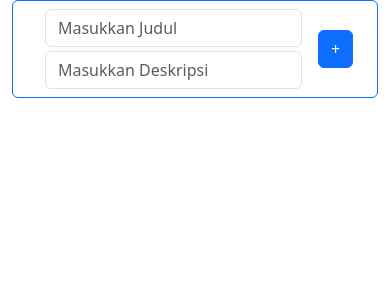
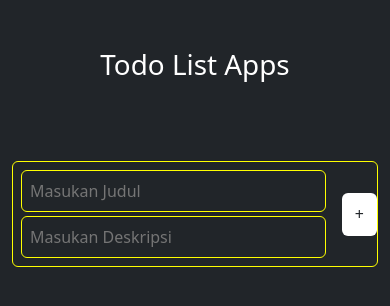
Before and after one commit to gilangmukharom/Varnion_Assignment, a React (Create React App) app: page / in a window 390 px wide. Shown: the top 306 px of the page. Built offline with nearby package versions, Linux system fonts and the light colour scheme.

Commit message:
update assigment 100% responsive

```diff
--- a/src/App.tsx
+++ b/src/App.tsx
@@ -5,7 +5,8 @@ import OutputComponent from './components/OutputComponent';
 
 const App: React.FC = () => {
   return (
-    <div className='container-fluid w-100 d-flex flex-column gap-5'>
+    <div className='container-fluid min-vh-100 d-flex flex-column gap-4 bg-dark'>
+      <h1 className='text-center text-white mt-5'>Todo List Apps</h1>
       <InputComponent />
       <OutputComponent />
     </div>
--- a/src/components/InputComponent.tsx
+++ b/src/components/InputComponent.tsx
@@ -3,13 +3,24 @@ import React, { useState } from "react";
 import { useDispatch } from "react-redux";
 import { addTodo } from "../redux/todoSlice";
 import "bootstrap/dist/css/bootstrap.min.css";
+import "./style.css";
 
 const InputComponent: React.FC = () => {
   const dispatch = useDispatch();
   const [task1, setTask1] = useState("");
   const [task2, setTask2] = useState("");
+  const [error, setError] = useState<string | null>(null);
 
   const handleAddTodo = () => {
+    if (task1.trim() === "" || task2.trim() === "") {
+      setError("Silahkan isi judul dan deskripsinya!");
+      return;
+    }
+
+    // Reset error state
+    setError(null);
+
+    // Add todo
     dispatch(addTodo({ task: `${task1} - ${task2}` }));
     setTask1("");
     setTask2("");
@@ -17,26 +28,29 @@ const InputComponent: React.FC = () => {
 
   return (
     <div
-      className="border border-primary rounded col-sm-4 col-md-7 col-lg-6 d-flex flex-rows justify-content-center align-items-center gap-2 m-lg-auto m-md-auto m-sm-0">
+      className="custom-input border-custom rounded col-lg-6 d-flex flex-rows justify-content-center align-items-center gap-2 my-5 mx-auto">
       <div
-        className="col-sm-7 col-md-9 col-lg-10 d-flex flex-column p-2 rounded gap-1">
+        className="custom-input col-lg-10 d-flex flex-column p-2 rounded gap-1">
         <input
           type="text"
-          className="form-control"
-          placeholder="Masukkan Judul"
+          className="border-custom bg-dark text-white rounded p-2"
+          placeholder="Masukan Judul"
           value={task1}
           onChange={(e) => setTask1(e.target.value)}
+          required
         />
         <input
           type="text"
-          className="form-control" // Added Bootstrap class for styling
-          placeholder="Masukkan Deskripsi"
+          className="border-custom bg-dark text-white rounded p-2"
+          placeholder="Masukan Deskripsi"
           value={task2}
           onChange={(e) => setTask2(e.target.value)}
+          required
         />
+        {error && <div className="text-danger">{error}</div>}
       </div>
       <button
-        className="btn btn-primary"
+        className="btn btn-custom-1"
         onClick={handleAddTodo}
       >
         +
--- a/src/components/OutputComponent.tsx
+++ b/src/components/OutputComponent.tsx
@@ -47,24 +47,26 @@ const OutputComponent: React.FC = () => {
         {todoList.map((todo) => (
           <div
             key={todo.id}
-            className="col-sm-6 col-md-4 col-lg-3 m-auto d-flex border border-primary mb-2 rounded justify-content-between gap-3 btn pointer"
+            className="col-sm-6 col-md-4 col-lg-3 m-auto d-flex border-custom mb-2 rounded justify-content-between gap-3 btn pointer"
           >
-            <div className="d-flex flex-column justify-content-between gap-2 overflow-ellipsis"
+            <div className="w-100 justify-content-between text-start gap-2 overflow-ellipsis"
             onClick={() => handleTodoClick(todo.id)}>
-              <h3 className="overflow-ellipsis"> {todo.task.split("-")[0]}</h3>
-              <p className="overflow-ellipsis">{todo.task.split("-")[1]}</p>
+              <h3 className="overflow-ellipsis text-white"> {todo.task.split("-")[0]}</h3>
+              <p className="overflow-ellipsis text-white">{todo.task.split("-")[1]}</p>
             </div>
 
             <button
               onClick={() => handleDeleteButtonClick(todo.id)}
-              className="rounded btn btn-custom btn-danger m-auto"
+              className="rounded btn btn-danger m-auto"
             >
               X
             </button>
           </div>
         ))}
         {/* Todo Details Modal */}
-        <Modal show={showDetailsModal} onHide={handleCloseDetailsModal}>
+        <Modal
+          show={showDetailsModal}
+          onHide={handleCloseDetailsModal}>
           <Modal.Header closeButton>
             <Modal.Title>Task Details</Modal.Title>
           </Modal.Header>
--- a/src/components/style.css
+++ b/src/components/style.css
@@ -1,10 +1,31 @@
+/* Ubah panjang text menjadi ...  */
 .overflow-ellipsis {
     overflow: hidden;
     white-space: nowrap;
     text-overflow: ellipsis;
 }
 
-.btn-custom{
+.border-custom{
+    border: 1px solid yellow;
+    border-color: yellow;
+}
+
+.border-custom:hover {
+    border-color: white;
+  }
+
+  .btn-custom-1:hover{
+    background-color: yellow;
+  }
+
+  .btn-custom-1{
+    background-color: white;
     max-width: 10vh;
     height: 5vh;
 }
+
+@media (max-width: 1000px) {
+    .custom-input {
+      width: 100%;
+    }
+  }
```
